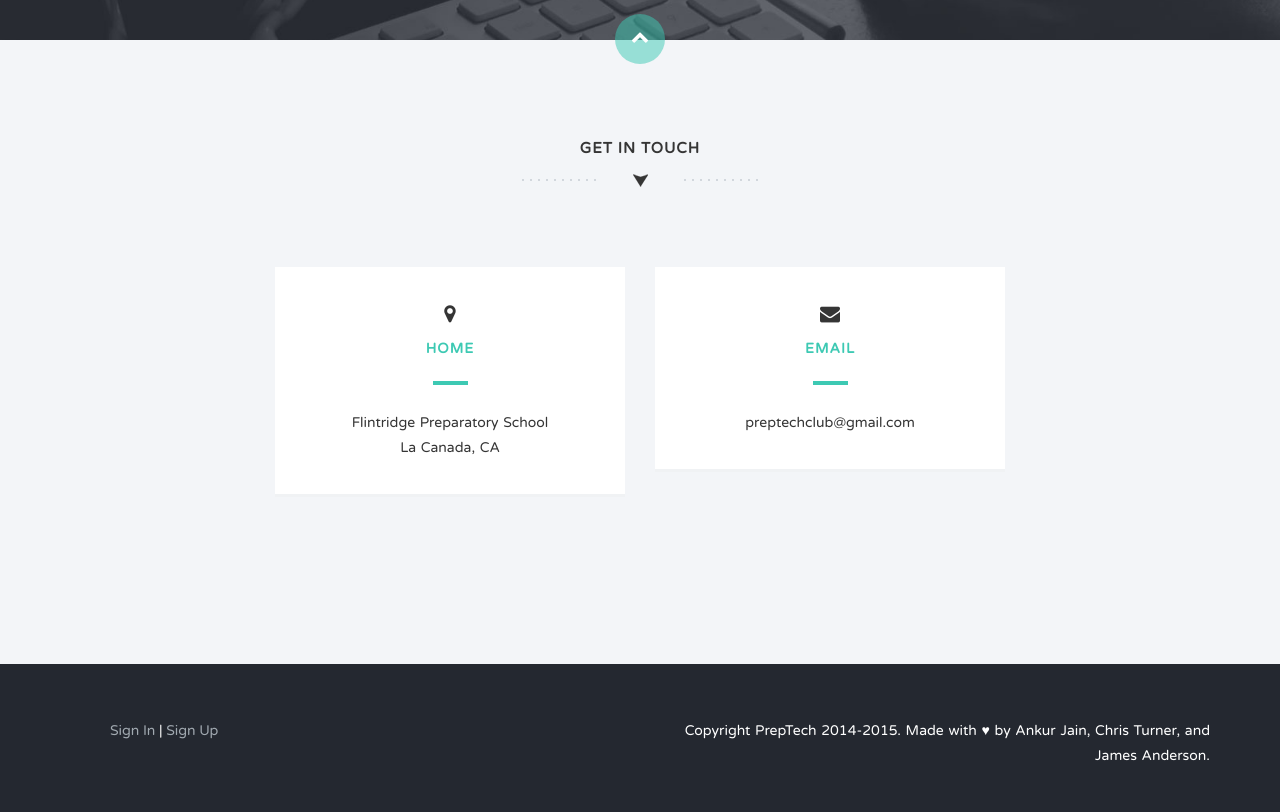
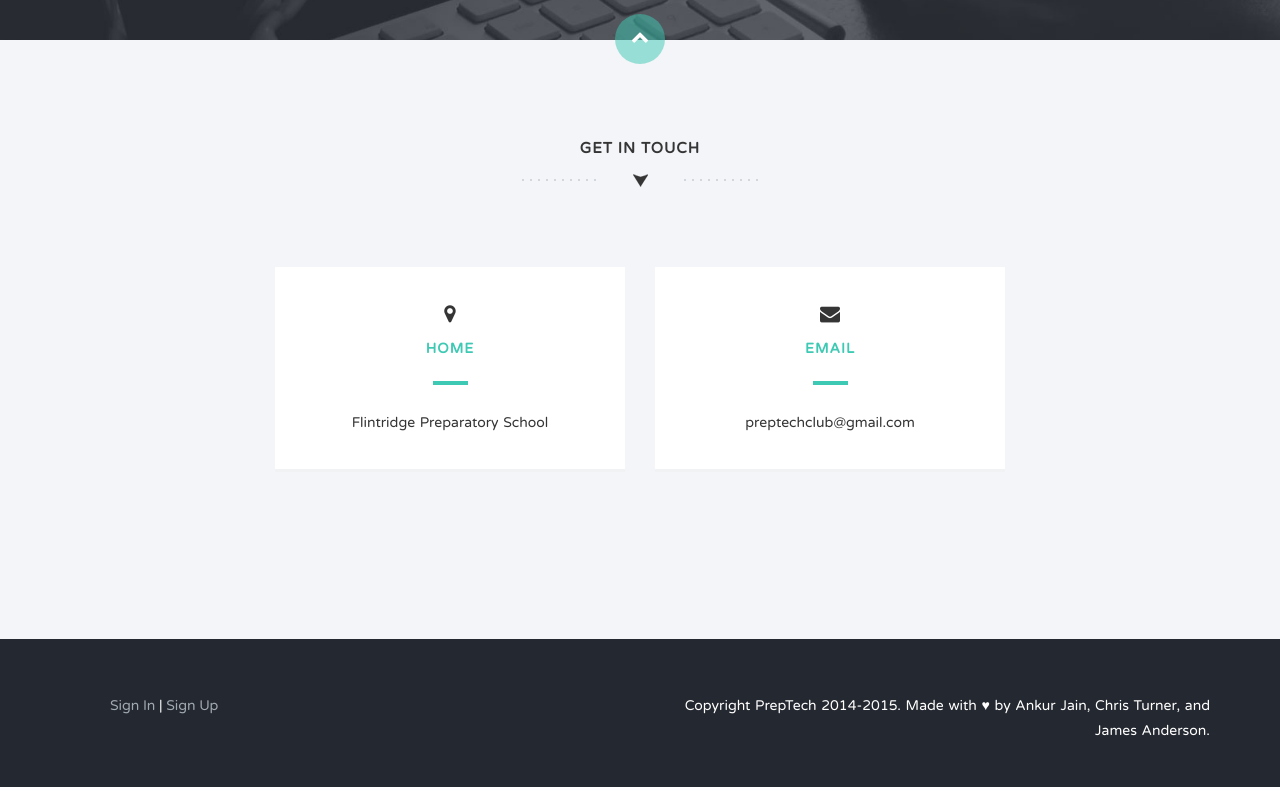
Before and after one commit to PrepTech/PrepTech.github.io, a plain HTML site: page index.html in a window 1280 px wide. Shown: the part 3547-4359 px from the top of the page. After the commit the page ends 4334 px from the top, so only its background shows below. Drawn offline with nearby package versions, Linux system fonts and the light colour scheme.

Commit message:
Update index.html

```diff
--- a/index.html
+++ b/index.html
@@ -321,13 +321,13 @@
               <div class="col-md-4 col-md-offset-2">
                 <div class="light-box box-hover">
                   <h2><i class="fa fa-map-marker"></i><span>home</span></h2>
-                  <p><a href="http://www.flintridgeprep.org/" target="_blank">Flintridge Preparatory School <br> La Canada, CA</a></p>
+                  <p><a href="http://www.flintridgeprep.org/" target="_blank">Flintridge Preparatory School</a></p>
                 </div>
               </div>
               <div class="col-md-4">
                 <div class="light-box box-hover">
                   <h2><i class="fa fa-envelope"></i><span>email</span></h2>
-                  <p><a href="#">preptechclub@gmail.com</a><br> </p>
+                  <p><a href="#">preptechclub@gmail.com</a></p>
                 </div>
               </div>
 
```
